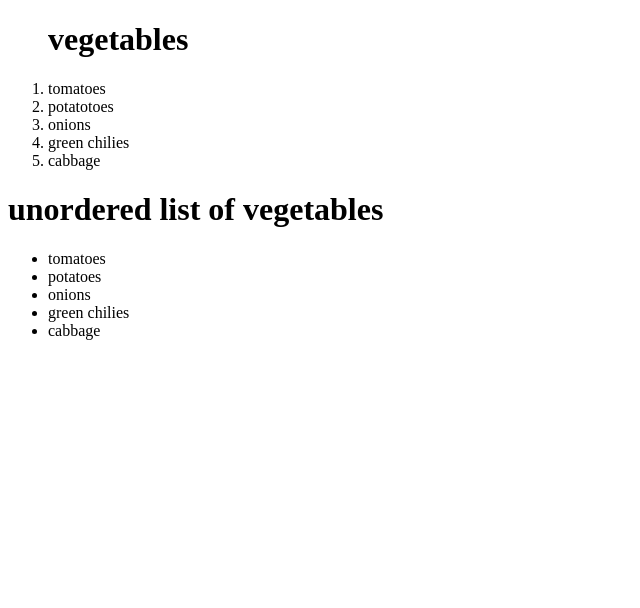
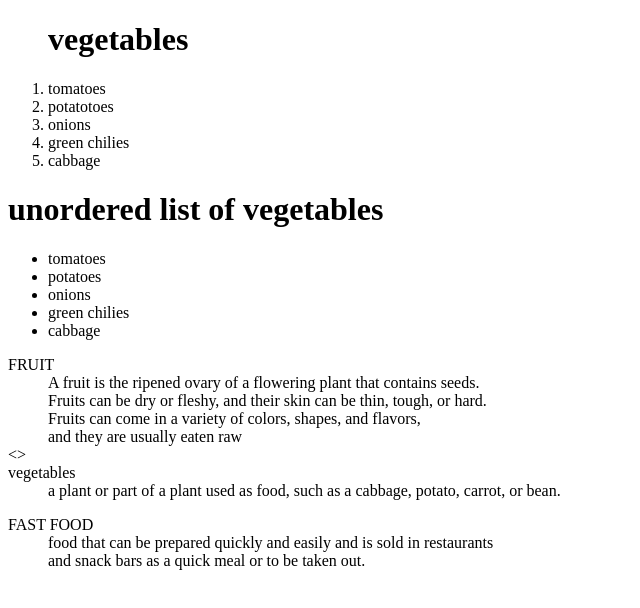
Before and after one commit to asifmadham1/mdham.com, a plain HTML site: page lists.html in a window 1280 px wide. Shown: the whole page, without its empty margins (0-640 px from the left). Drawn offline with Linux system fonts and the light colour scheme.

Commit message:
all 3 list practice done

```diff
--- a/lists.html
+++ b/lists.html
@@ -24,5 +24,20 @@
         <li>green chilies</li>
         <li>cabbage</li>
     </ul>
+<dl>
+    <dt>FRUIT</dt>
+    <DD>A fruit is the ripened ovary of a flowering plant that contains seeds.
+         <br> Fruits can be dry or fleshy, and their skin can be thin, tough, or hard.
+         <br>Fruits can come in a variety of colors, shapes, and flavors,
+         <br>and they are usually eaten raw</DD>
+         <>
+            <dt>vegetables</dt>
+            <dd>a plant or part of a plant used as food, such as a cabbage, potato, carrot, or bean.</dd>
+
+</dl>
+      <dt>FAST FOOD</dt>
+      <dd>food that can be prepared quickly and easily and is sold in restaurants
+         <br> and snack bars as a quick meal or to be taken out.</dd>
+</dl>
 </body>
 </html>
```
